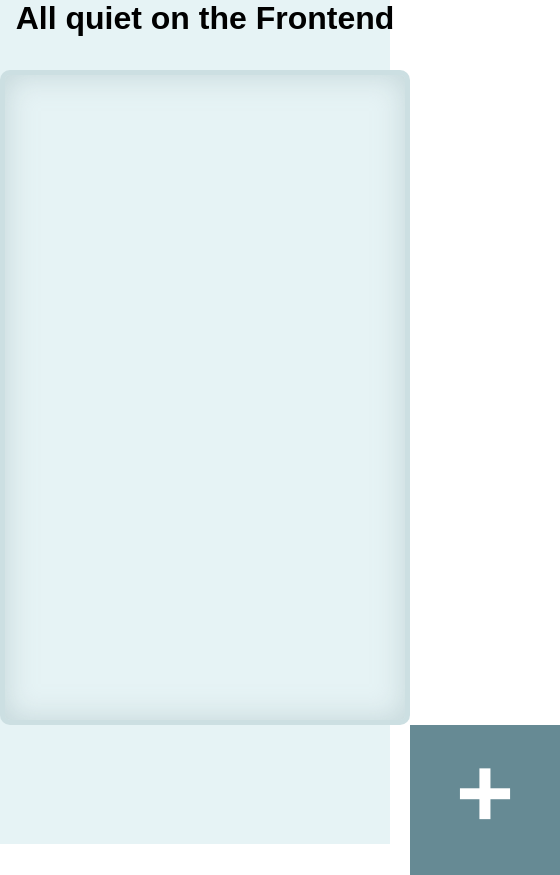
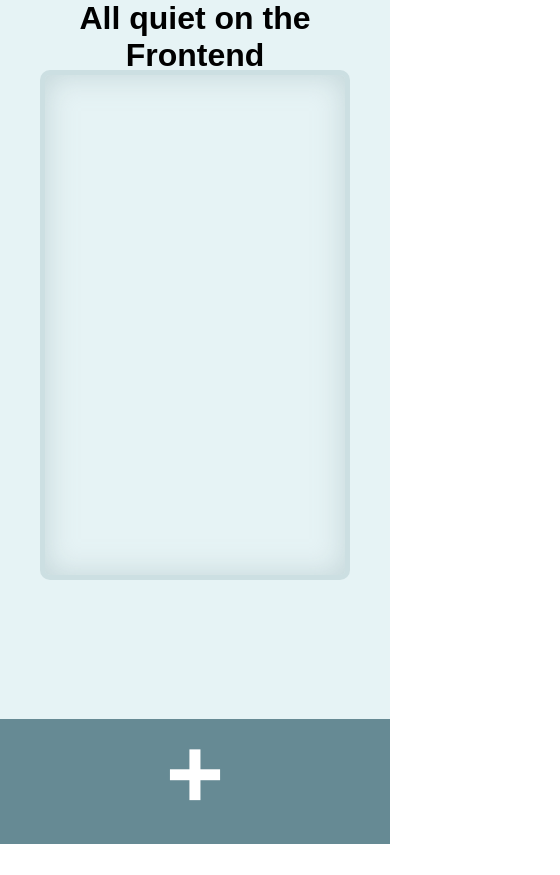
Before and after one commit to olafaxe/front18-quiz, a website: page public/index.html in a window 390 px wide. Shown: the whole page, 560 px wide, since content can reach past the window. After the commit the page ends 844 px from the top, so only its background shows below. Drawn offline with Linux system fonts and the light colour scheme; no server answers; a web font is replaced by a local one.

Commit message:
responsive fixes

```diff
--- a/public/style.css
+++ b/public/style.css
@@ -141,16 +141,19 @@ body {
   font-weight: bold;
   font-family: courier;
   color: white;
+  margin: auto;
 }
 
 .input-container {
   grid-area: input;
+  background-color: #668a94;
   display: flex;
   flex-direction: column;
   margin-top: 5px;
   margin-bottom: 30px;
   margin-right: 5%;
   width: 100%;
+  color: #f8f8f8;
 }
 
 .input-fieldset {
@@ -181,3 +184,62 @@ body {
   margin-top: 5px;
   margin-right: 3px;
 }
+@media screen and (max-width: 685px) {
+  .container {
+    grid-template-areas:
+      " . news ."
+      ". article ."
+      ". article ."
+      ". article addbtn";
+  }
+  .input-container {
+    grid-area: article;
+
+    /* display: flex;
+    flex-direction: column;
+    margin-top: 5px;
+    margin-bottom: 30px;
+    margin-right: 5%;
+    width: 100%; */
+  }
+}
+
+@media screen and (max-width: 580px) {
+  .container {
+    grid-auto-rows: 55px 1fr 1fr 125px;
+  }
+
+  .content {
+    width: 300px;
+    height: 500px;
+  }
+  .add-btn-container {
+    width: 125px;
+    height: 125px;
+  }
+  .add-btn {
+    width: 125px;
+    height: 125px;
+  }
+
+  .article-container {
+    width: 255px;
+    height: auto;
+  }
+}
+
+@media screen and (max-width: 440px) {
+  .container {
+    grid-template-areas:
+      " . news ."
+      ". article input"
+      ". article ."
+      "addbtn addbtn addbtn";
+  }
+  .add-btn-container {
+    width: 100%;
+  }
+  .add-btn {
+    width: 100%;
+  }
+}
```
